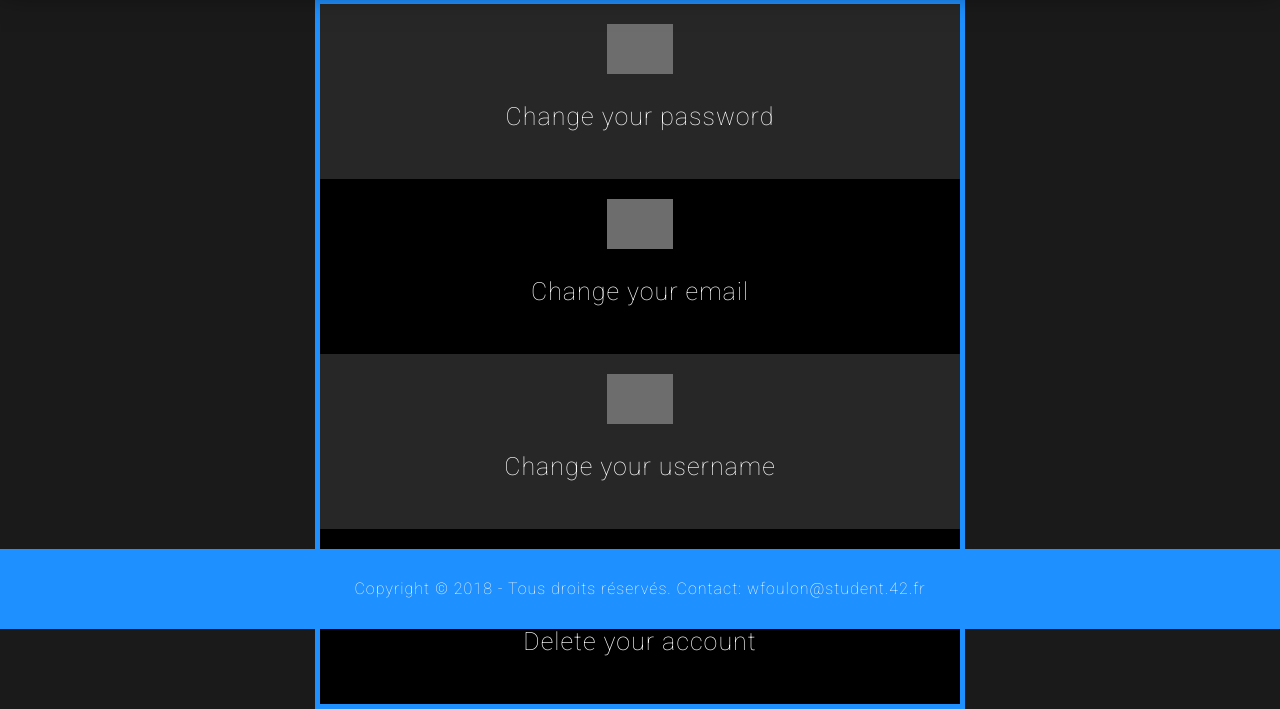
After one commit to wfoulon/Camagru, a PHP site: page /account.php in a window 1280 px wide. The commit adds this page. Shown: the part 171-880 px from the top of the page. Run offline with PHP 8.4, Linux system fonts and the light colour scheme; grey boxes are pictures that could not be loaded.

Commit message:
reset_username

```diff
--- /dev/null
+++ b/account.php
@@ -0,0 +1,55 @@
+<?php
+
+?>
+
+<html>
+    <head>
+        <meta charset="utf-8">
+        <meta name="viewport" content="width=device-width, initial-scale=1.0, maximum-scale=1.0, user-scalable=no" />
+        <link href="stylesheets/main_page.css" rel="stylesheet">
+        <link href="stylesheets/account.css" rel="stylesheet">
+        <link rel="icon" type="image/png" href="img/homelogo.png">
+        <link href='https://fonts.googleapis.com/css?family=Roboto:100' rel='stylesheet' type='text/css'>
+    </head>
+    <body>
+        <div class="site-container">
+            <div class="site-pusher">
+                <header class="header">
+                    <img id="logo-menu" src="img/logo.png" alt="logo"/>
+                        <div class="menu-buttons">
+                            <a href="feed.php"><img class="menu-btn" src="img/feed.png" alt="feed"/></a>
+                            <a href="my_gallery.php"><img class="menu-btn" src="img/mygallery.png" alt="mygallery"/></a>
+                            <a href="main_page.php"><img class="menu-btn" src="img/post.png" alt="post"/></a>
+                            <a href="account.php"><img class="menu-btn" src="img/account.png" alt="account"/></a>
+                            <a href="logout.php"><img class="menu-btn" src="img/logout.png" alt="logout"/></a>
+                        </div>
+                </header>
+            </div>
+                <div class="site-content">
+                    <div class="container" align="center">
+                        <div class="rect">
+                            <div class="pswd">
+                                <a href="change_password.php"><img src="img/warning.png" alt="locked"/><p>Change your password</p></a>
+                            </div>
+                            <div class="eml">
+                                <a href="reset_email.php"><img src="img/envelope.png" alt="envelope"/><p>Change your email</p></a>
+                            </div>
+                            <div class="name">
+                                <a href="reset_username.php"><img src="img/account.png" alt="account"/><p>Change your username</p></a>
+                            </div>
+                            <div class="delete">
+                                <a href="delete_account.php"><img src="img/garbage.png" alt="garbage"/><p>Delete your account</p></a>
+                            </div>
+                        </div>
+                    </div>
+                </div>
+            <div class="separator"></div>
+            <footer class="footer">
+                <div class="copyright">
+                    Copyright © 2018 - Tous droits réservés.
+                    Contact: wfoulon@student.42.fr
+                </div>
+            </footer>
+        </div>
+    </body>
+</html>
--- a/change_password.php
+++ b/change_password.php
@@ -9,7 +9,7 @@ include 'script/reset.php'
         <link href=stylesheets/index.css rel="stylesheet" />
         <link rel="icon" type="image/png" href="img/homelogo.png" />
         <meta name="viewport" content="width=device-width, initial-scale=1.0, maximum-scale=1.0, user-scalable=no" />
-        <title>Reset Password</title>
+        <title>Change Password</title>
     </head>
     <body>
         <div class="page-container" align="center">
--- a/reset_email.php
+++ b/reset_email.php
@@ -10,14 +10,14 @@ include 'script/reset.php';
         <link href="stylesheets/index.css" rel="stylesheet" />
         <link rel="icon" type="image/png" href="img/homelogo.png" />
         <meta name="viewport" content="width=device-width, initial-scale=1.0, maximum-scale=1.0, user-scalable=no" />
-        <title>Reset email</title>
+        <title>Change email</title>
     </head>
     <body>
         <div class="page-container" align="center">
             <div class="form-content">
                 <img text-align="center" src="img/locked.png" alt="logo_user" class="img_form" />
                 <script language="javascript" src="js/function.js"></script>
-                <div class="title" align="center">Modify email</div>
+                <div class="title" align="center">Change email</div>
                 <?php
                     echo '<center>actual email : '.$_SESSION['email'].'</center>';
                 ?>
--- a/script/connexion.php
+++ b/script/connexion.php
@@ -4,7 +4,7 @@ include 'config/database.php';
 $db = new PDO($DB_DSN.";dbname=".$DB_NAME, $DB_USER, $DB_PASSWORD, array(PDO::ATTR_ERRMODE => PDO::ERRMODE_EXCEPTION));
 
 /* Script: connection of the user on the website */
-if ($_POST['connect'] == "signin")
+if (isset($_POST['connect']) == "signin")
 {
     if (!empty($_POST['login1']) && !empty($_POST['password1']))
     {
@@ -35,7 +35,7 @@ if ($_POST['connect'] == "signin")
             $_SESSION['email'] = $user_info['email'];
             $_SESSION['password'] = $mdp1;
             echo '<script language="javascript">
-                document.location.href="mainpage.php";
+                document.location.href="main_page.php";
                 </script>';
         }
         else {
@@ -47,7 +47,7 @@ if ($_POST['connect'] == "signin")
     }
 }
 /* Script: inscription of the user on the website */
-if ($_POST['inscription'] == "signup")
+if (isset($_POST['inscription']) == "signup")
 {
     if (!empty($_POST['login']) && !empty($_POST['email']) && !empty($_POST['password']) && !empty($_POST['confirmpassword']))
     {
--- /dev/null
+++ b/stylesheets/account.css
@@ -0,0 +1,42 @@
+.rect{
+    width: 50%;
+
+    border: 5px solid dodgerblue;
+    font-size: 25px;
+}
+
+.pswd, .eml, .delete, .name{
+    padding-top: 20px;
+    padding-bottom: 20px;
+    background-color: black;
+}
+
+.rect img{
+    height: 50px;
+    filter: invert(0.8);
+}
+
+.rect div:nth-child(odd) {
+    background: rgba(255, 255, 255, .055);
+}
+
+a {
+    text-decoration: none;
+    color: white;
+}
+
+a:hover{
+     color: dodgerblue;
+ }
+
+
+@media only screen and (max-width: 830px){
+    .rect{
+        display: block !important;
+        margin-top: 175px;
+    }
+
+    .site-content{
+        top: 100;
+    }
+}
--- /dev/null
+++ b/stylesheets/main_page.css
@@ -0,0 +1,106 @@
+html,
+body {
+    font-size: 16px;
+    line-height: 1.4;
+    width: 100%;
+    height: 100%;
+    font-family: 'Roboto', sans-serif;
+    background: rgb(26, 26, 26);
+    letter-spacing: 1px;
+    margin: 0;
+    padding: 0;
+    color: white;
+}
+
+.header {
+    position: fixed;
+    z-index: 800;
+    left: 0;
+    right: 0;
+    top: 0;
+    min-height: 80px;
+    line-height: 80px;
+    display: inline-block;
+    background-color: dodgerblue;
+    -webkit-box-shadow: 0px 9px 30px -1px rgba(0,0,0,0.75);
+    -moz-box-shadow: 0px 9px 30px -1px rgba(0,0,0,0.75);
+    box-shadow: 0px 9px 30px -1px rgba(0,0,0,0.75);
+}
+
+.header img, .header .menu-buttons {
+    display: inline-block;
+    vertical-align: middle;
+}
+
+#logo-menu{
+    position: relative;
+    left: 10px;
+    min-height: 80px;
+    width: 200px;
+}
+
+.menu-buttons {
+    min-height: 80px;
+    width: calc(100% - 210px);
+    text-align: center;
+}
+
+.menu-buttons a {
+    margin: 40px;
+}
+
+.menu-buttons img {
+    height: 40px;
+    width: 40px;
+    filter: invert(100%);
+    transition-duration: .3s;
+}
+
+.menu-buttons a:hover img {
+    filter: invert(0);
+    transition-duration: .3s;
+}
+
+.site-content {
+    position: relative;
+    top: 170;
+}
+
+.footer{
+    position: fixed;
+    left: 0;
+    right: 0;
+    bottom: 0;
+    height: 80px;
+    background-color: dodgerblue;
+    text-align: center;
+}
+
+.copyright{
+    height: 80px;
+    line-height: 80px;
+    font-weight: 100;
+}
+
+@media only screen and (max-width: 830px) {
+    .menu-buttons {
+        display: block !important;
+        width: 100% !important;
+    }
+}
+
+@media only screen and (max-width: 620px) {
+    .menu-buttons a {
+        margin: 20px !important;
+    }
+    .menu-buttons a img {
+        width: 25px;
+        height: 25px;
+    }
+}
+
+@media only screen and (max-width: 580px) {
+    .copyright{
+        font-size: 2vw;
+    }
+}
```
Also changed, not shown: index.php (+4 -4 lines), js/camera.js (+60 -0 lines), main_page.php (added, +43 -0 lines), reset_username.php (added, +48 -0 lines), script/reset.php (+39 -4 lines).
